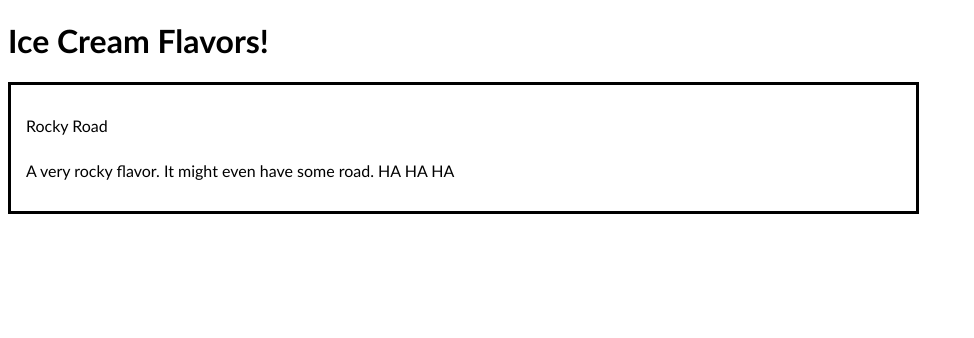
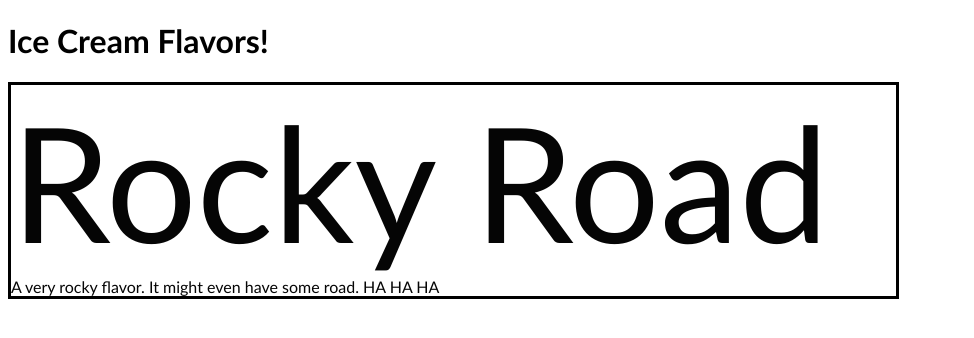
Before and after one commit to JBCoder1/octo-super-explosion, a plain HTML site: page index.html in a window 1280 px wide. Shown: the whole page, without its empty margins (0-974 px from the left). Drawn offline with Linux system fonts and the light colour scheme.

Commit message:
Update index.html

```diff
--- a/index.html
+++ b/index.html
@@ -18,23 +18,23 @@
         width: 70%;
         float: left;
         border: 3px solid black;
-        padding: 10px ;
+        padding: 0px ;
       }
 
       .flavorName {
-        color: #050505
+        color: #050505;
         font-size: 10em;
         align-items: center;
-        padding: 5px;
-
+        padding: 0px;
+        margin: 0px;
       }
 
       .flavorDescription {
-        color: #050505
+        color: #050505;
         font-size: 1em;
         align-items: center;
-        padding: 5px;
-
+        padding: 0px;
+        margin: 0px;
       }
 
     </style>
```
